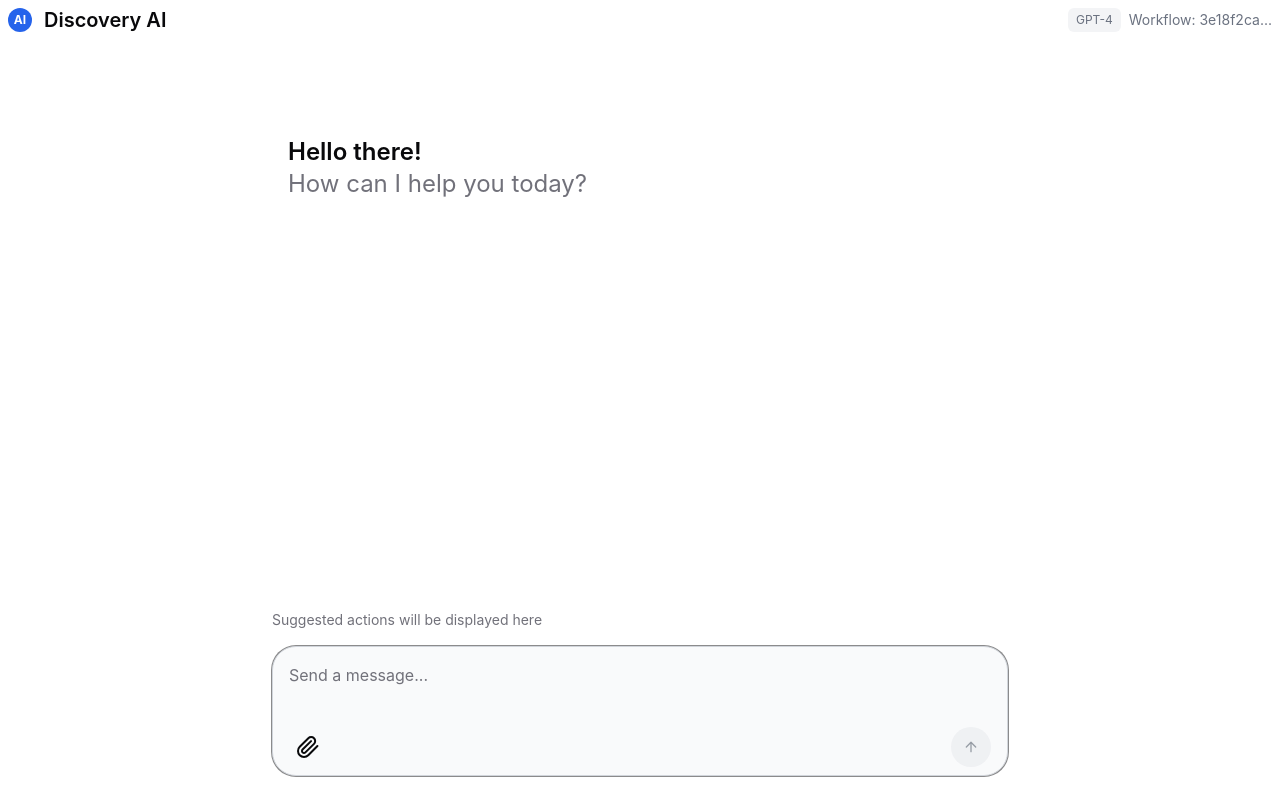
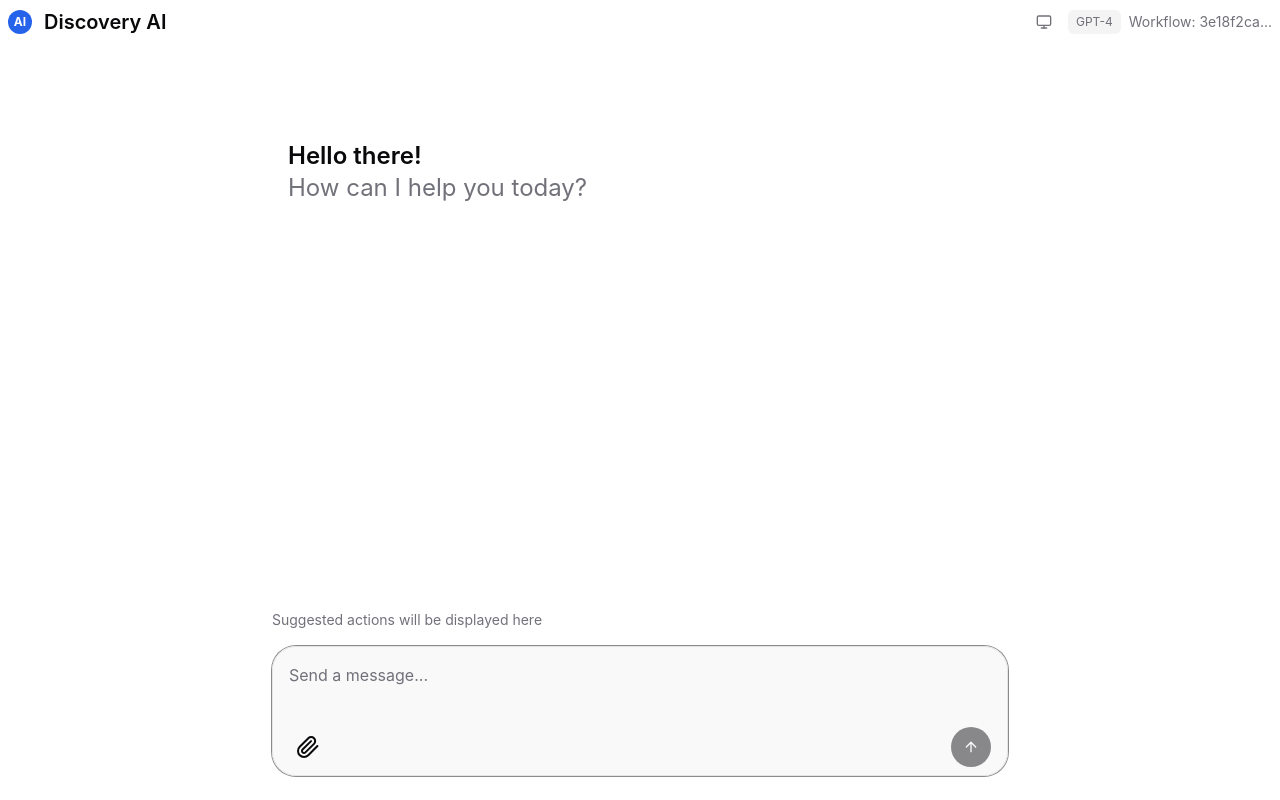
Before and after one commit to SatyKrish/discovery, a Next.js app in the folder discovery-ui/: page / in a window 1280 px wide. Built offline with nearby package versions, Linux system fonts and the light colour scheme.

Commit message:
Added theme toggle

```diff
--- a/discovery-ui/components/chat-header.tsx
+++ b/discovery-ui/components/chat-header.tsx
@@ -1,6 +1,9 @@
 'use client';
 
 import { memo } from 'react';
+import { Moon, Sun, Monitor } from 'lucide-react';
+import { Button } from './ui/button';
+import { useTheme } from './theme-provider';
 import type { VisibilityType } from './visibility-selector';
 import type { Session } from 'next-auth';
 
@@ -17,7 +20,24 @@ function PureChatHeader({
   session: Session;
   selectedModelId: string;
 }) {
+  const { theme, setTheme } = useTheme();
   const currentModel = selectedModelId === 'gpt-4' ? 'GPT-4' : 'GPT-3.5 Turbo';
+
+  const toggleTheme = () => {
+    if (theme === 'light') {
+      setTheme('dark');
+    } else if (theme === 'dark') {
+      setTheme('system');
+    } else {
+      setTheme('light');
+    }
+  };
+
+  const getThemeIcon = () => {
+    if (theme === 'light') return <Sun className="h-4 w-4" />;
+    if (theme === 'dark') return <Moon className="h-4 w-4" />;
+    return <Monitor className="h-4 w-4" />;
+  };
 
   return (
     <header className="flex sticky top-0 bg-background py-1.5 items-center px-2 md:px-2 gap-2">
@@ -26,10 +46,18 @@ function PureChatHeader({
           <div className="w-6 h-6 bg-blue-600 rounded-full flex items-center justify-center">
             <span className="text-white text-xs font-bold">AI</span>
           </div>
-          <h1 className="text-xl font-semibold">Discovery AI</h1>
+          <h1 className="text-xl font-semibold text-foreground">Discovery AI</h1>
         </div>
-        <div className="flex items-center gap-2 text-sm text-gray-500">
-          <span className="px-2 py-1 bg-gray-100 dark:bg-gray-800 rounded-md text-xs">
+        <div className="flex items-center gap-2 text-sm text-muted-foreground">
+          <Button
+            variant="ghost"
+            size="sm"
+            onClick={toggleTheme}
+            className="h-8 w-8 p-0"
+          >
+            {getThemeIcon()}
+          </Button>
+          <span className="px-2 py-1 bg-muted rounded-md text-xs">
             {currentModel}
           </span>
           <span>Workflow: {chatId.slice(0, 8)}...</span>
--- a/discovery-ui/components/elements/prompt-input.tsx
+++ b/discovery-ui/components/elements/prompt-input.tsx
@@ -27,6 +27,10 @@ const PromptInputTextarea = forwardRef<HTMLTextAreaElement, React.TextareaHTMLAt
         className={cn('flex min-h-[60px] w-full resize-none border-0 bg-transparent px-3 py-2 text-sm placeholder:text-muted-foreground focus-visible:outline-none disabled:cursor-not-allowed disabled:opacity-50', className)}
         ref={ref}
         {...props}
+        onChange={(e) => {
+          console.log('Textarea onChange fired:', e.target.value);
+          props.onChange?.(e);
+        }}
       />
     );
   }
--- a/discovery-ui/components/messages.tsx
+++ b/discovery-ui/components/messages.tsx
@@ -33,8 +33,8 @@ function PureMessages({
         <div className="flex flex-col gap-6">
           {messages.length === 0 && (
             <div className="max-w-3xl mx-auto md:mt-20 px-8 size-full flex flex-col justify-center">
-              <div className="text-2xl font-semibold">Hello there!</div>
-              <div className="text-2xl text-zinc-500">How can I help you today?</div>
+              <div className="text-2xl font-semibold text-foreground">Hello there!</div>
+              <div className="text-2xl text-muted-foreground">How can I help you today?</div>
             </div>
           )}
 
@@ -42,8 +42,8 @@ function PureMessages({
             <div key={message.id} className="flex gap-3">
               <div className="flex-1">
                 <div className={`flex gap-2 max-w-[70%] ${message.role === 'user' ? 'justify-end ml-auto' : 'justify-start'}`}>
-                  <div className={`rounded-lg p-3 ${message.role === 'user' ? 'bg-blue-600 text-white' : 'bg-white border'}`}>
-                    <p className="text-sm">
+                  <div className={`rounded-lg p-3 ${message.role === 'user' ? 'bg-primary text-primary-foreground' : 'bg-card border'}`}>
+                    <p className="text-sm text-card-foreground">
                       {message.parts?.find(part => part.type === 'text')?.text || 'Message content'}
                     </p>
                   </div>
@@ -54,13 +54,13 @@ function PureMessages({
 
           {status === 'submitted' && messages.length > 0 && messages[messages.length - 1].role === 'user' && (
             <div className="flex gap-3 justify-start">
-              <div className="w-8 h-8 rounded-full bg-gray-600 flex items-center justify-center">
-                <div className="w-4 h-4 bg-white rounded-full animate-pulse"></div>
+              <div className="w-8 h-8 rounded-full bg-muted flex items-center justify-center">
+                <div className="w-4 h-4 bg-primary rounded-full animate-pulse"></div>
               </div>
-              <div className="bg-white border rounded-lg p-3">
+              <div className="bg-card border rounded-lg p-3">
                 <div className="flex items-center gap-2">
-                  <div className="animate-spin rounded-full h-4 w-4 border-b-2 border-gray-600"></div>
-                  <span className="text-sm text-gray-500">Thinking...</span>
+                  <div className="animate-spin rounded-full h-4 w-4 border-b-2 border-primary"></div>
+                  <span className="text-sm text-muted-foreground">Thinking...</span>
                 </div>
               </div>
             </div>
--- a/discovery-ui/components/multimodal-input.tsx
+++ b/discovery-ui/components/multimodal-input.tsx
@@ -104,6 +104,7 @@ function PureMultimodalInput({
   }, [input, setLocalStorageInput]);
 
   const handleInput = (event: React.ChangeEvent<HTMLTextAreaElement>) => {
+    console.log('handleInput called with value:', event.target.value);
     setInput(event.target.value);
   };
 
@@ -254,7 +255,7 @@ function PureMultimodalInput({
       />
 
       <PromptInput
-        className="bg-gray-50 rounded-3xl border border-gray-300 shadow-none transition-all duration-200 dark:bg-sidebar dark:border-sidebar-border hover:ring-1 hover:ring-primary/30 focus-within:ring-1 focus-within:ring-primary/50"
+        className="bg-muted/50 rounded-3xl border shadow-none transition-all duration-200 hover:ring-1 hover:ring-primary/30 focus-within:ring-1 focus-within:ring-primary/50"
         onSubmit={(event) => {
           event.preventDefault();
           if (status !== 'ready') {
@@ -303,7 +304,7 @@ function PureMultimodalInput({
             <PromptInputSubmit
               status={status}
               disabled={!input.trim() || uploadQueue.length > 0}
-              className="p-3 text-gray-700 bg-gray-200 rounded-full hover:bg-gray-300 dark:bg-sidebar-accent dark:hover:bg-sidebar-accent/80 dark:text-gray-300"
+              className="p-3 text-primary-foreground bg-primary rounded-full hover:bg-primary/90"
             >
               <ArrowUpIcon size={20} />
             </PromptInputSubmit>
```
